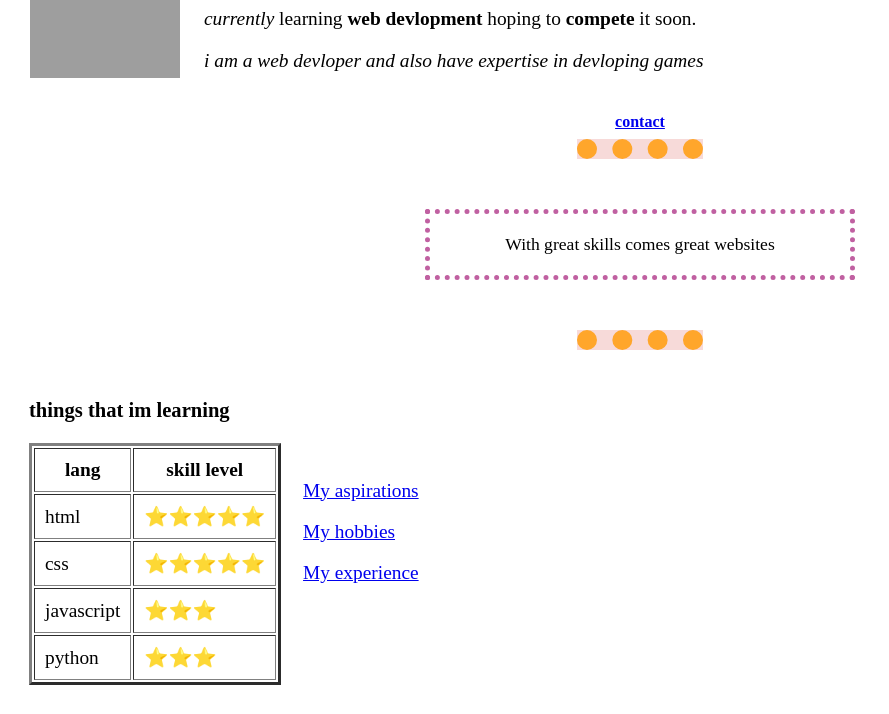
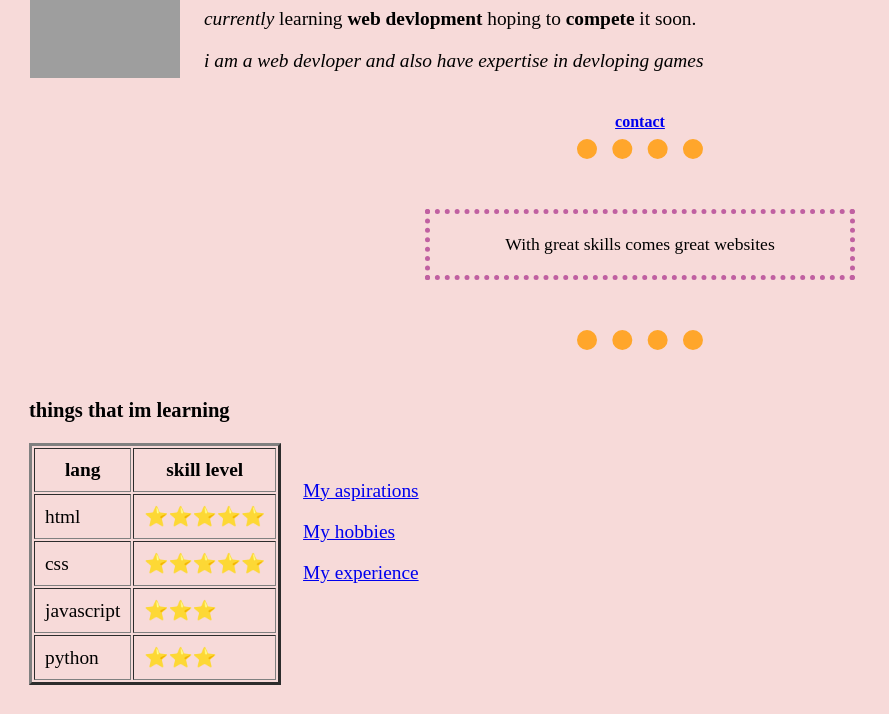
Before and after one commit to rahulpolaris/about, a plain HTML site: page index.html in a window 1280 px wide. Shown: the part 109-823 px from the top of the page, without its empty margins (0-889 px from the left). Drawn offline with Linux system fonts and the light colour scheme; grey boxes are pictures that could not be loaded.

Commit message:
Update styles.css

```diff
--- a/css/styles.css
+++ b/css/styles.css
@@ -1,5 +1,5 @@
 hr {background-color:#f7dad9; width:10%; border-style:dotted none none; border-width:20px;border-color:#ffa62b;}
-body {background-color:white;}
+body {background-color:#f7dad9;}
 h1 {color:#51adcf;}
 h2 {color:#0d7377;}
 p{font-size:110%;}
```
